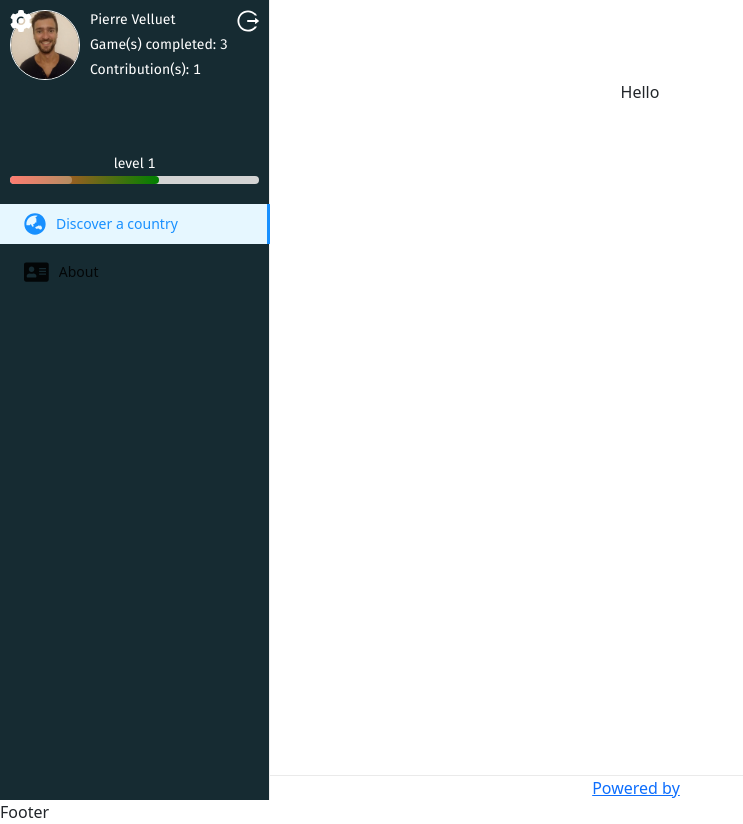
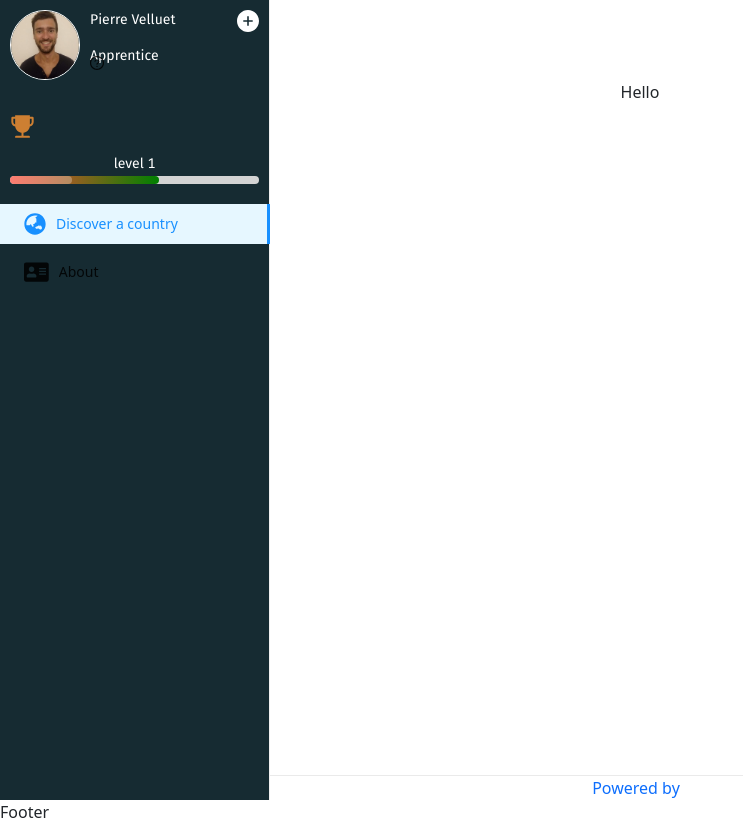
Before and after one commit to PierreVelluet/FunHistory_front, a Next.js app: page / in a window 1280 px wide. Shown: the whole page, without its empty margins (0-743 px from the left). Built offline with nearby package versions, Linux system fonts and the light colour scheme; a web font is replaced by a local one.

Commit message:
job done

```diff
--- a/components/Layout/Header/Header.module.less
+++ b/components/Layout/Header/Header.module.less
@@ -28,12 +28,12 @@ p {
   height: 70px;
   width: 70px;
   border: 1px solid white;
-  border-radius: 50%!important;
+  border-radius: 50%;
 
 }
 
 .avatarImage {
-  border-radius: 50%!important;
+  border-radius: 50%;
 }
 
 .informationContainer {
@@ -47,28 +47,22 @@ p {
 }
 
 
-.gearIcon {
+.plusIcon {
   font-size: 22px;
-  z-index: 999;
   color: white!important;
   position: absolute;
   cursor: pointer;
-  &:hover {
-    color: gray!important;
-  }
-}
-
-.logoutIcon {
-  font-size: 22px;
-  color: white!important;
-  cursor: pointer;
-  position: absolute;
   padding-right: 10px;
   right: 0;
   &:hover {
     color: gray!important;
     transform: scale(1.2);
   }
+}
+
+.romanInt {
+  color: black;
+  width: 10px!important;
 }
 
 .navIcon {
@@ -90,3 +84,18 @@ p {
   justify-content: center;
   flex-direction: column;
 }
+
+.trophy {
+  font-size: 25px!important;
+  color: #CD7F32;
+}
+
+a {
+  text-decoration: none!important;
+}
+
+.menuText {
+  color: black;
+  margin-left: 10px!important;
+
+}
--- a/components/Layout/Header/Header.tsx
+++ b/components/Layout/Header/Header.tsx
@@ -1,8 +1,11 @@
 import React, { useState } from "react";
-import { Menu, Tooltip, Progress } from "antd";
+import { Menu, Tooltip, Progress, Dropdown } from "antd";
 import {
   SettingFilled,
-  LogoutOutlined
+  LogoutOutlined,
+  TrophyFilled,
+  PlusCircleFilled,
+  QuestionCircleOutlined,
 } from "@ant-design/icons";
 import Image from "next/image";
 import { FontAwesomeIcon } from "@fortawesome/react-fontawesome";
@@ -12,8 +15,28 @@ import classes from "./Header.module.less";
 
 const SideBar = () => {
   const [toggleCollapsed, setToggleColapsed] = useState(false);
-  const [gearSpinning, setGearSpinning ] = useState(false)
-  const [logoutSpinning, setLogoutSpinning ] = useState(false)
+  const [gearSpinning, setGearSpinning] = useState(false);
+
+  const menu = (
+    <Menu>
+      <Menu.Item>
+        <a target="_blank" rel="noopener noreferrer" href="">
+          <div className="d-flex align-items-center">
+            <SettingFilled />
+            <p className={classes.menuText}>Settings </p>
+          </div>
+        </a>
+      </Menu.Item>
+      <Menu.Item>
+        <a target="_blank" rel="noopener noreferrer" href="">
+          <div className="d-flex align-items-center">
+            <LogoutOutlined />
+            <p className={classes.menuText}>Logout </p>
+          </div>
+        </a>
+      </Menu.Item>
+    </Menu>
+  );
 
   return (
     <Menu
@@ -26,9 +49,6 @@ const SideBar = () => {
       <div className={classes.openProfile}>
         <div className="d-flex mb-2 justify-content-between">
           <div className="d-flex">
-          <Tooltip title="change settings" placement="right" color={"gray"} key={"settings"}>
-                <SettingFilled spin={gearSpinning} onMouseEnter={() => setGearSpinning(true)} onMouseLeave={() => setGearSpinning(false)} className={classes.gearIcon} />
-                </Tooltip>
             <div className={classes.avatar}>
               <Image
                 src="/Pierre_pro.jpg"
@@ -41,13 +61,59 @@ const SideBar = () => {
             </div>
             <div className={classes.informationContainer}>
               <p>Pierre Velluet</p>
-              <p>Game(s) completed: {3}</p>
-              <p>Contribution(s): {1}</p>
+              {/* <p>Game(s) completed: {3}</p> */}
+              <div>
+                <p>Apprentice</p>
+                <Tooltip
+                  title={
+                    <p>
+                      There are 4 grade:
+                      <br />
+                      <div className="d-flex align-ites-center">
+                        <div className={classes.romanInt}>I</div> Apprentice
+                      </div>{" "}
+                      <br />
+                      <div className="d-flex align-ites-center">
+                        <div className={classes.romanInt}>II</div> Confirmed
+                      </div>{" "}
+                      <br />
+                      <div className="d-flex align-ites-center">
+                        <div className={classes.romanInt}>III</div> Expert
+                      </div>{" "}
+                      <br />
+                      <div className="d-flex align-ites-center">
+                        <div className={classes.romanInt}>IV</div> Master
+                      </div>{" "}
+                      <br />
+                    </p>
+                  }
+                  placement="right"
+                  color={"gray"}
+                  key={"settings"}
+                >
+                  <QuestionCircleOutlined />
+                </Tooltip>
+              </div>
             </div>
-            <Tooltip title="logout" placement="left" color={"gray"} key={"logout"}>
-            <LogoutOutlined spin={logoutSpinning} onMouseEnter={() => setLogoutSpinning(true)} onMouseLeave={() => setLogoutSpinning(false)} className={classes.logoutIcon}/>
-            </Tooltip>
+            <Dropdown overlay={menu} placement="bottomRight" arrow>
+              <PlusCircleFilled
+                spin={gearSpinning}
+                onMouseEnter={() => setGearSpinning(true)}
+                onMouseLeave={() => setGearSpinning(false)}
+                className={classes.plusIcon}
+              />
+            </Dropdown>
           </div>
+        </div>
+        <div className="div">
+          <Tooltip
+            title="1st game !"
+            placement="right"
+            color={"gray"}
+            key={"settings"}
+          >
+            <TrophyFilled className={classes.trophy} />
+          </Tooltip>
         </div>
         <div className={classes.progressContainer}>
           <p className="mb-1">level 1</p>
```
